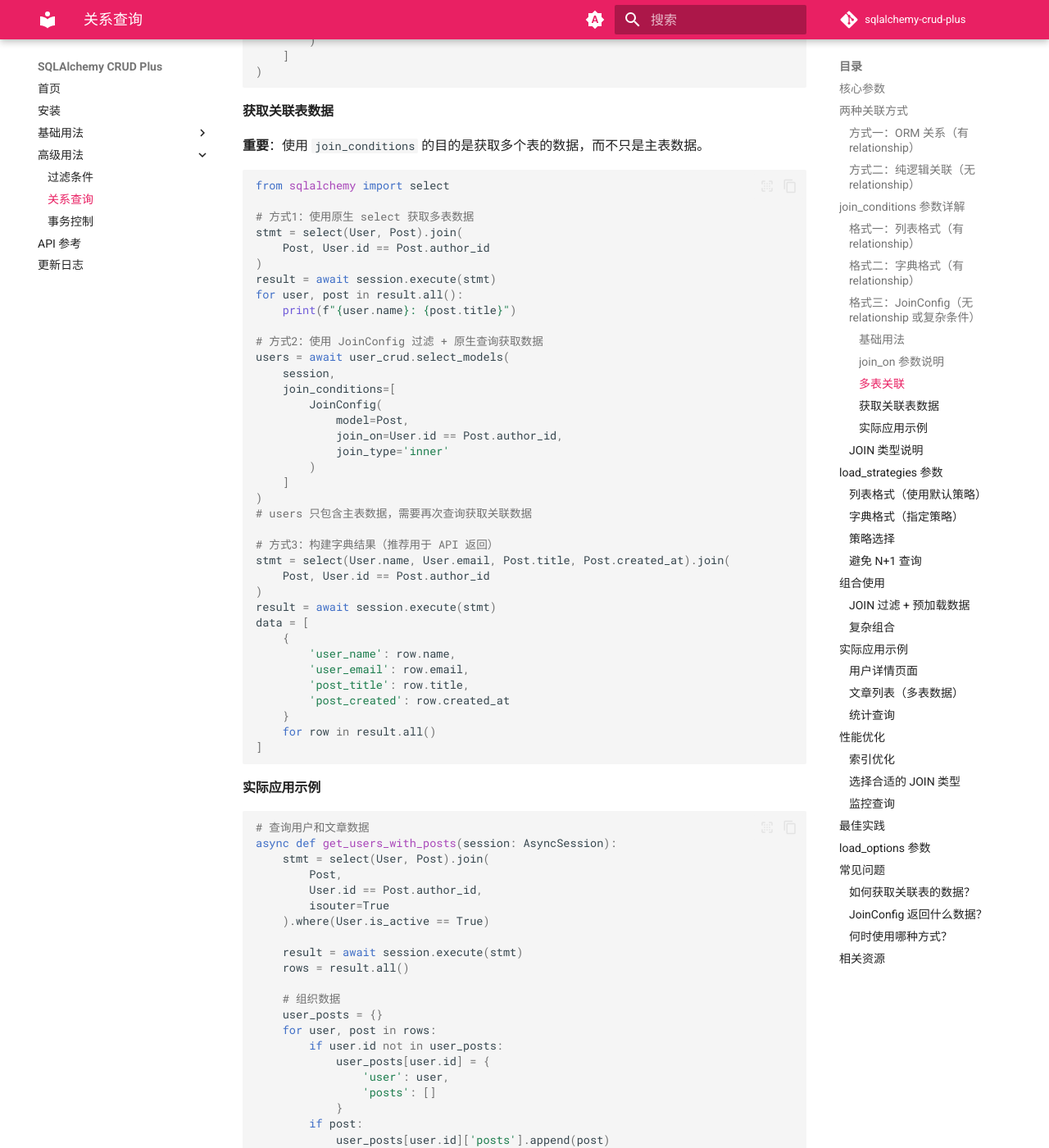
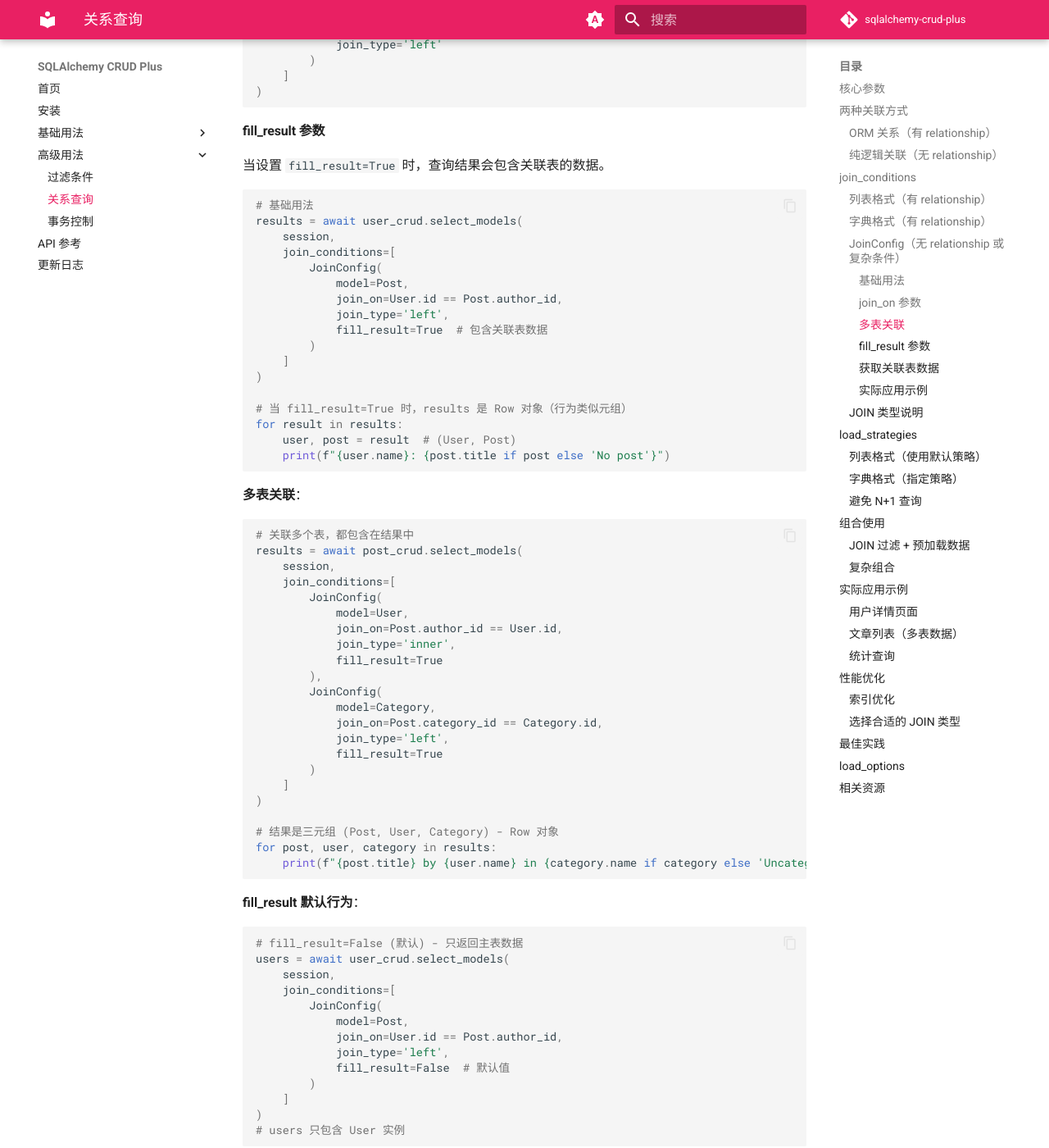
Before and after one commit to fastapi-practices/sqlalchemy-crud-plus, an MkDocs documentation site: the page built from docs/relationships/overview.md, in a window 1280 px wide and 1400 px high, scrolled down 4979 px. Shown: the whole window at 82% size. Built offline with MkDocs 1.6.1 and Material for MkDocs 9.7.7, drawn with Linux system fonts in a browser that asks for light colours; comment, search, counter and statistics services are not loaded; some of the changed text lies outside the part shown.

Commit message:
Add support for returning join table results (#72)
* Add support for returning join table results

* Update JoinConfig descriptions

````diff
--- a/docs/relationships/overview.md
+++ b/docs/relationships/overview.md
@@ -10,7 +10,7 @@ SQLAlchemy CRUD Plus 提供强大的关系查询功能，支持 ORM 关系预加
 
 ## 两种关联方式
 
-### 方式一：ORM 关系（有 relationship）
+### ORM 关系（有 relationship）
 
 使用 SQLAlchemy 的 `relationship` 定义关系，适合标准的外键关联。
 
@@ -53,7 +53,7 @@ users = await user_crud.select_models(
 )
 ```
 
-### 方式二：纯逻辑关联（无 relationship）
+### 纯逻辑关联（无 relationship）
 
 不定义 `relationship`，在查询时通过 `JoinConfig` 动态关联。适合无外键约束的场景。
 
@@ -90,11 +90,11 @@ users = await user_crud.select_models(
 )
 ```
 
-## join_conditions 参数详解
+## join_conditions
 
-`join_conditions` 用于关联查询多表数据，支持三种格式。
+`join_conditions` 用于关联查询多表数据，支持三种格式
 
-### 格式一：列表格式（有 relationship）
+### 列表格式（有 relationship）
 
 ```python
 # 使用关系名称
@@ -104,7 +104,7 @@ users = await user_crud.select_models(
 )
 ```
 
-### 格式二：字典格式（有 relationship）
+### 字典格式（有 relationship）
 
 ```python
 # 指定 JOIN 类型
@@ -117,7 +117,7 @@ users = await user_crud.select_models(
 )
 ```
 
-### 格式三：JoinConfig（无 relationship 或复杂条件）
+### JoinConfig（无 relationship 或复杂条件）
 
 这是最灵活的方式，支持自定义 JOIN 条件。
 
@@ -139,100 +139,94 @@ result = await user_crud.select_models(
 )
 ```
 
-#### join_on 参数说明
+#### join_on 参数
 
 **join_on** 定义表之间的关联条件，支持：
 
-**1. 简单等值条件**
+1. 简单等值条件
+   ```python
+   JoinConfig(
+       model=Post,
+       join_on=User.id == Post.author_id,
+       join_type='left'
+   )
+   ```
 
-```python
-JoinConfig(
-    model=Post,
-    join_on=User.id == Post.author_id,
-    join_type='left'
-)
-```
+2. 复合条件
+   ```python
+   from sqlalchemy import and_, or_
 
-**2. 复合条件**
+   JoinConfig(
+       model=Post,
+       join_on=and_(
+           User.id == Post.author_id,
+           Post.is_published == True,
+           Post.created_at >= datetime(2024, 1, 1)
+       ),
+       join_type='inner'
+   )
+   ```
 
-```python
-from sqlalchemy import and_, or_
+3. 多种条件组合
+   ```python
+   JoinConfig(
+       model=Post,
+       join_on=and_(
+           User.id == Post.author_id,
+           or_(
+               Post.status == 'published',
+               Post.status == 'featured'
+           ),
+           Post.view_count > 100
+       ),
+       join_type='left'
+   )
+   ```
 
-JoinConfig(
-    model=Post,
-    join_on=and_(
-        User.id == Post.author_id,
-        Post.is_published == True,
-        Post.created_at >= datetime(2024, 1, 1)
-    ),
-    join_type='inner'
-)
-```
+4. 使用函数
+   ```python
+   from sqlalchemy import func
 
-**3. 多种条件组合**
+   JoinConfig(
+       model=Post,
+       join_on=and_(
+           User.id == Post.author_id,
+           func.date(Post.created_at) == func.current_date()
+       ),
+       join_type='inner'
+   )
+   ```
 
-```python
-JoinConfig(
-    model=Post,
-    join_on=and_(
-        User.id == Post.author_id,
-        or_(
-            Post.status == 'published',
-            Post.status == 'featured'
-        ),
-        Post.view_count > 100
-    ),
-    join_type='left'
-)
-```
+5. 非主键关联
+   ```python
+   # 通过 email 关联
+   JoinConfig(
+       model=Profile,
+       join_on=User.email == Profile.user_email,
+       join_type='left'
+   )
 
-**4. 使用函数**
+   # 通过业务编号关联
+   JoinConfig(
+       model=Order,
+       join_on=Customer.customer_code == Order.customer_code,
+       join_type='inner'
+   )
+   ```
 
-```python
-from sqlalchemy import func
-
-JoinConfig(
-    model=Post,
-    join_on=and_(
-        User.id == Post.author_id,
-        func.date(Post.created_at) == func.current_date()
-    ),
-    join_type='inner'
-)
-```
-
-**5. 非主键关联**
-
-```python
-# 通过 email 关联
-JoinConfig(
-    model=Profile,
-    join_on=User.email == Profile.user_email,
-    join_type='left'
-)
-
-# 通过业务编号关联
-JoinConfig(
-    model=Order,
-    join_on=Customer.customer_code == Order.customer_code,
-    join_type='inner'
-)
-```
-
-**6. 范围条件**
-
-```python
-# 查询符合折扣区间的订单
-JoinConfig(
-    model=Discount,
-    join_on=and_(
-        Order.total_amount >= Discount.min_amount,
-        Order.total_amount <= Discount.max_amount,
-        Discount.is_active == True
-    ),
-    join_type='left'
-)
-```
+6. 范围条件
+   ```python
+   # 查询符合折扣区间的订单
+   JoinConfig(
+       model=Discount,
+       join_on=and_(
+           Order.total_amount >= Discount.min_amount,
+           Order.total_amount <= Discount.max_amount,
+           Discount.is_active == True
+       ),
+       join_type='left'
+   )
+   ```
 
 #### 多表关联
 
@@ -255,6 +249,81 @@ posts = await post_crud.select_models(
 )
 ```
 
+#### fill_result 参数
+
+当设置 `fill_result=True` 时，查询结果会包含关联表的数据。
+
+```python
+# 基础用法
+results = await user_crud.select_models(
+    session,
+    join_conditions=[
+        JoinConfig(
+            model=Post,
+            join_on=User.id == Post.author_id,
+            join_type='left',
+            fill_result=True  # 包含关联表数据
+        )
+    ]
+)
+
+# 当 fill_result=True 时，results 是 Row 对象（行为类似元组）
+for result in results:
+    user, post = result  # (User, Post)
+    print(f"{user.name}: {post.title if post else 'No post'}")
+```
+
+**多表关联**：
+
+```python
+# 关联多个表，都包含在结果中
+results = await post_crud.select_models(
+    session,
+    join_conditions=[
+        JoinConfig(
+            model=User,
+            join_on=Post.author_id == User.id,
+            join_type='inner',
+            fill_result=True
+        ),
+        JoinConfig(
+            model=Category,
+            join_on=Post.category_id == Category.id,
+            join_type='left',
+            fill_result=True
+        )
+    ]
+)
+
+# 结果是三元组 (Post, User, Category) - Row 对象
+for post, user, category in results:
+    print(f"{post.title} by {user.name} in {category.name if category else 'Uncategorized'}")
+```
+
+**fill_result 默认行为**：
+
+```python
+# fill_result=False (默认) - 只返回主表数据
+users = await user_crud.select_models(
+    session,
+    join_conditions=[
+        JoinConfig(
+            model=Post,
+            join_on=User.id == Post.author_id,
+            join_type='left',
+            fill_result=False  # 默认值
+        )
+    ]
+)
+# users 只包含 User 实例
+```
+
+**选择正确的使用方式**：
+
+- **只需要主表数据**：使用 `fill_result=False` (默认)
+- **需要关联表数据**：使用 `fill_result=True`
+- **复杂查询/自定义字段**：使用原生 `select()`
+
 #### 获取关联表数据
 
 **重要**：使用 `join_conditions` 的目的是获取多个表的数据，而不只是主表数据。
@@ -270,18 +339,20 @@ result = await session.execute(stmt)
 for user, post in result.all():
     print(f"{user.name}: {post.title}")
 
-# 方式2：使用 JoinConfig 过滤 + 原生查询获取数据
-users = await user_crud.select_models(
+# 方式2：使用 JoinConfig + fill_result
+results = await user_crud.select_models(
     session,
     join_conditions=[
         JoinConfig(
             model=Post,
             join_on=User.id == Post.author_id,
-            join_type='inner'
+            join_type='left',
+            fill_result=True  # 包含关联表数据
         )
     ]
 )
-# users 只包含主表数据，需要再次查询获取关联数据
+for user, post in results:
+    print(f"{user.name}: {post.title if post else 'No post'}")
 
 # 方式3：构建字典结果（推荐用于 API 返回）
 stmt = select(User.name, User.email, Post.title, Post.created_at).join(
@@ -363,12 +434,13 @@ async def get_post_list_api(session: AsyncSession, page: int = 1):
 |---------|-----------------|----------------|
 | `inner` | INNER JOIN      | 只返回两表都匹配的记录    |
 | `left`  | LEFT JOIN       | 返回左表所有记录，右表可为空 |
-| `right` | RIGHT JOIN      | 返回右表所有记录，左表可为空 |
 | `outer` | FULL OUTER JOIN | 返回两表所有记录       |
 
-## load_strategies 参数
+## load_strategies
 
-**仅用于有 relationship 的模型**，预加载关系数据以避免 N+1 查询。
+!!! note
+
+    仅用于有 relationship 的模型，预加载关系数据以避免 N+1 查询
 
 ### 列表格式（使用默认策略）
 
@@ -387,20 +459,12 @@ user = await user_crud.select_model(
     session,
     pk=1,
     load_strategies={
-        'posts': 'selectinload',  # 一对多
-        'profile': 'joinedload',  # 一对一
-        'roles': 'subqueryload'  # 多对多
+        'posts': 'selectinload',
+        'profile': 'joinedload',
+        'roles': 'subqueryload'
     }
 )
 ```
-
-### 策略选择
-
-| 策略           | 适用关系 | 特点                  |
-|--------------|------|---------------------|
-| selectinload | 一对多  | SELECT IN 查询，避免笛卡尔积 |
-| joinedload   | 一对一  | LEFT JOIN，单次查询      |
-| subqueryload | 多对多  | 子查询，适合复杂关系          |
 
 ### 避免 N+1 查询
 
@@ -549,19 +613,6 @@ users = await user_crud.select_models(
 )
 ```
 
-### 监控查询
-
-```python
-# 开启 SQL 日志
-engine = create_async_engine(DATABASE_URL, echo=True)
-
-# 查看生成的 SQL
-users = await user_crud.select_models(
-    session,
-    load_strategies=['posts']
-)
-```
-
 ## 最佳实践
 
 1. **根据场景选择方式**
@@ -587,7 +638,7 @@ users = await user_crud.select_models(
     - 验证 JOIN 条件的正确性
     - 处理关联数据为空的情况
 
-## load_options 参数
+## load_options
 
 使用原生 SQLAlchemy 选项进行精确控制：
 
@@ -604,52 +655,6 @@ user = await user_crud.select_model(
 )
 ```
 
-## 常见问题
-
-### 如何获取关联表的数据？
-
-```python
-# 方法1：原生 select（推荐）
-stmt = select(User, Post).join(Post, User.id == Post.author_id)
-result = await session.execute(stmt)
-for user, post in result.all():
-    print(user, post)
-
-# 方法2：使用 relationship + load_strategies
-user = await user_crud.select_model(
-    session,
-    pk=1,
-    load_strategies=['posts']
-)
-for post in user.posts:
-    print(post)
-```
-
-### JoinConfig 返回什么数据？
-
-`JoinConfig` 用于过滤和关联，但 `select_models` 只返回主表数据。要获取关联表数据，需使用原生 `select()`。
-
-```python
-# 这只返回 User 数据
-users = await user_crud.select_models(
-    session,
-    join_conditions=[JoinConfig(model=Post, join_on=...)]
-)
-
-# 要获取 User 和 Post，使用原生查询
-stmt = select(User, Post).join(...)
-result = await session.execute(stmt)
-```
-
-### 何时使用哪种方式？
-
-| 场景                 | 推荐方式                         |
-|--------------------|------------------------------|
-| 有外键 + relationship | `load_strategies`            |
-| 无外键或复杂条件           | `JoinConfig` + 原生 `select()` |
-| 需要多表数据             | 原生 `select(Model1, Model2)`  |
-| API 返回             | 原生 `select()` + 构建字典         |
-
 ## 相关资源
 
 - [过滤条件](../advanced/filter.md) - 高级过滤技术
--- a/mkdocs.yml
+++ b/mkdocs.yml
@@ -1,5 +1,5 @@
 site_name: SQLAlchemy CRUD Plus
-site_description: 现代化的 SQLAlchemy 2.0 异步 CRUD 操作库，为 Python 开发者提供简洁、强大、类型安全的数据库操作体验
+site_description: 基于 SQLAlchemy 2.0 构建的高级异步 CRUD SDK
 site_url: https://fastapi-practices.github.io/sqlalchemy-crud-plus
 site_author: FastAPI Practices
 repo_name: sqlalchemy-crud-plus
@@ -58,18 +58,17 @@ markdown_extensions:
   - attr_list
   - def_list
   - md_in_html
-  - pymdownx.snippets
-  - pymdownx.superfences
-  - pymdownx.inlinehilite
-  - pymdownx.highlight:
-      anchor_linenums: true
-      line_spans: __span
-      pygments_lang_class: true
-  - pymdownx.tabbed:
-      alternate_style: true
   - pymdownx.emoji:
       emoji_index: !!python/name:material.extensions.emoji.twemoji
       emoji_generator: !!python/name:material.extensions.emoji.to_svg
+  - pymdownx.highlight
+  - pymdownx.inlinehilite
+  - pymdownx.details
+  - pymdownx.superfences
+  - pymdownx.tabbed:
+      alternate_style: true
+  - pymdownx.tasklist:
+      custom_checkbox: true
 
 plugins:
   - search
@@ -93,6 +92,9 @@ extra:
       link: https://discord.com/invite/yNN3wTbVAC
       name: Discord
 
+extra_javascript:
+- https://unpkg.com/mermaid@10.9.0/dist/mermaid.min.js
+
 extra_css:
   - "extra/custom.css"
 
--- a/pyproject.toml
+++ b/pyproject.toml
@@ -28,9 +28,13 @@ repository = "https://github.com/fastapi-practices/sqlalchemy-crud-plus"
 
 [dependency-groups]
 dev = [
+    "aiosqlite>=0.21.0",
+    "click==8.2.1",
+    "mkdocs-material>=9.6.22",
+    "mkdocstrings[python]>=0.30.0",
     "pytest>=8.4.0",
-    "aiosqlite>=0.21.0",
     "pytest-asyncio>=1.2.0",
+    "ruff>=0.14.0",
     "ty>=0.0.1a23",
 ]
 lint = [
--- a/requirements_docs.txt
+++ /dev/null
@@ -1,2 +0,0 @@
-mkdocs-material
-mkdocstrings[python]
````
Also changed, not shown: docs/advanced/filter.md (+53 -53 lines), docs/advanced/transaction.md (+1 -1 lines), docs/index.md (+1 -1 lines), requirements.txt (+100 -6 lines), 7 other files.
